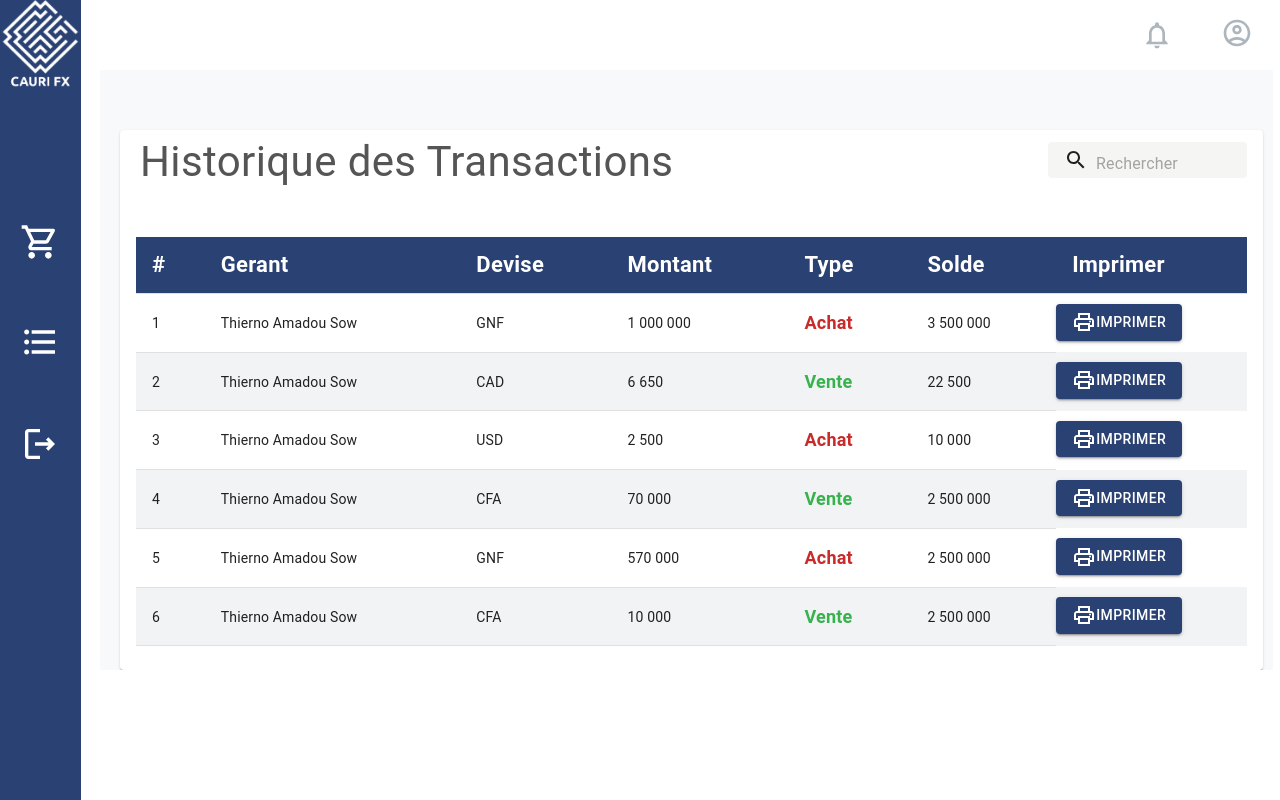
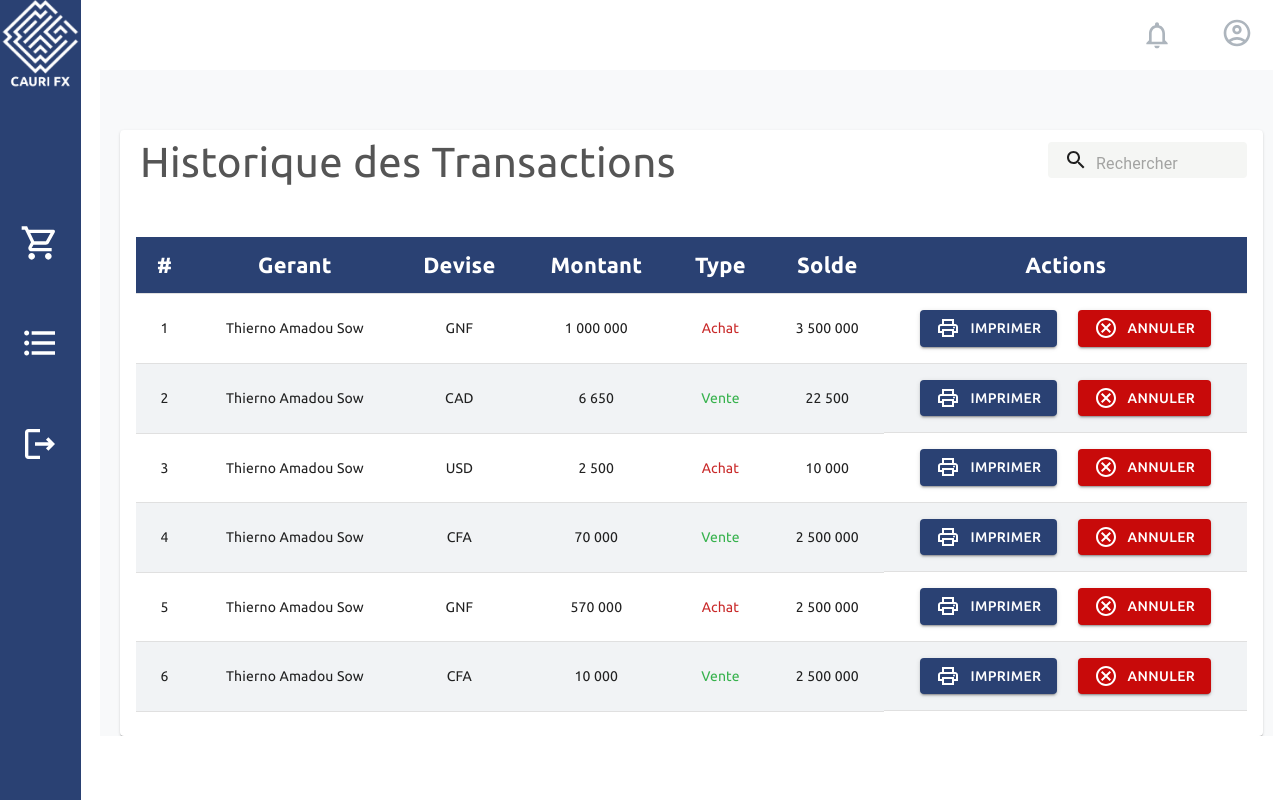
Before and after one commit to Thiernoamadousow219/reactjs-lab, a React (Create React App) app in the folder build-admin-tpl-with-mui/: page /admin/historique in a window 1280 px wide. Built offline with nearby package versions, Linux system fonts and the light colour scheme.

Commit message:
page historique

```diff
--- a/build-admin-tpl-with-mui/package.json
+++ b/build-admin-tpl-with-mui/package.json
@@ -5,6 +5,7 @@
   "dependencies": {
     "@emotion/react": "^11.10.4",
     "@emotion/styled": "^11.10.4",
+    "@fontsource/ubuntu": "^4.5.11",
     "@mui/icons-material": "^5.10.3",
     "@mui/material": "^5.10.5",
     "@testing-library/jest-dom": "^5.16.4",
--- a/build-admin-tpl-with-mui/public/index.html
+++ b/build-admin-tpl-with-mui/public/index.html
@@ -13,6 +13,7 @@
     <link rel="apple-touch-icon" href="%PUBLIC_URL%/logo192.png" />
 
     <link rel="manifest" href="%PUBLIC_URL%/manifest.json" />
+    <!-- <link href="https://fonts.googleapis.com/css2?family=Inter:wght@100;200;300;400;500;700&family=Poppins:ital,wght@1,100;1,200;1,300&family=Ubuntu:ital,wght@0,300;0,400;0,500;0,700;1,300&display=swap" rel="stylesheet"> -->
 
     <title>ADMIN TPL</title>
   </head>
--- a/build-admin-tpl-with-mui/src/app/assets/css/app.css
+++ b/build-admin-tpl-with-mui/src/app/assets/css/app.css
@@ -1,3 +1,4 @@
+@import url('https://fonts.googleapis.com/css2?family=Inter:wght@100;200;300;400;500;700&family=Poppins:ital,wght@1,100;1,200;1,300&family=Ubuntu:ital,wght@0,300;0,400;0,500;0,700;1,300&display=swap');
 .app{
     background-color: blue;
     height: 100vh !important;
--- a/build-admin-tpl-with-mui/src/app/assets/css/index.css
+++ b/build-admin-tpl-with-mui/src/app/assets/css/index.css
@@ -1,3 +1,4 @@
+@import url('https://fonts.googleapis.com/css2?family=Inter:wght@100;200;300;400;500;700&family=Poppins:ital,wght@1,100;1,200;1,300&family=Ubuntu:ital,wght@0,300;0,400;0,500;0,700;1,300&display=swap');
 body{
     margin: 0px !important;
     padding: 0px !important;
--- a/build-admin-tpl-with-mui/src/app/themes/theme.js
+++ b/build-admin-tpl-with-mui/src/app/themes/theme.js
@@ -12,5 +12,11 @@ export const theme = createTheme({
         extra:{
             main: "#5F70A7"
         }
+    },
+    fontFamily: {
+       police:{
+        main:'ubuntu',
+       }
     }
+
 });
--- a/build-admin-tpl-with-mui/src/app/views/AdminTemplate.jsx
+++ b/build-admin-tpl-with-mui/src/app/views/AdminTemplate.jsx
@@ -4,6 +4,10 @@ import { Box, Grid, Popover, styled, Typography } from '@mui/material'
 import React, { useState } from 'react'
 import { Link } from 'react-router-dom';
 import { theme } from '../themes/theme';
+import '@fontsource/ubuntu/300.css';
+import '@fontsource/ubuntu/400.css';
+import '@fontsource/ubuntu/500.css';
+import '@fontsource/ubuntu/700.css';
 const logo = require('../assets/images/logo-blue.png');
 
 const MenuItem = styled('div')(()=>({
@@ -11,6 +15,7 @@ const MenuItem = styled('div')(()=>({
   display: 'flex',
   alignItems: 'center',
   justifyContent: 'center',
+  fontFamily: theme.fontFamily.police.main,
   cursor: 'pointer'
 }));
 
@@ -31,6 +36,7 @@ const MenuItemStyles = {
     bgcolor: '#fff',
     '& > a > svg, > svg': {
       color: theme.palette.primary.main,
+      fontFamily: theme.fontFamily.police.main,
       fontSize: 64
     }
   },
@@ -42,15 +48,17 @@ const MenuItemStyles = {
 
 const MainStyles = {
   marginLeft: '100px',
-  overflowX: 'hidden'
+  overflowX: 'hidden',
 
 }
 
 const NavBarStyles = {
   position: 'fixed',
   zIndex: '1000',
+  // boxShadow: '1px 0px 10px 4px #4B4B4B',
   bgcolor: '#fff',
   width: '100%',
+  fontFamily: theme.fontFamily,
   maxWidth: 'inherit !important',
   minHeight: '70px',
   display: 'flex',
@@ -69,6 +77,7 @@ const LayoutStyles = {
    bgcolor: '#F8F9FA',
    marginTop: '70px',
    padding: '60px 10px 0px 20px'
+
 }
 const AdminTemplate = WrappedComponent =>{
 
@@ -110,7 +119,7 @@ const AdminTemplate = WrappedComponent =>{
                  </MenuItem>
                  <MenuItem sx={MenuItemStyles}>
                     <Link to='/admin/historique'>
-                      <FormatListBulletedOutlined />
+                       <FormatListBulletedOutlined />
                     </Link>
                  </MenuItem>
                  <MenuItem sx={MenuItemStyles}>
--- a/build-admin-tpl-with-mui/src/app/views/Historique.jsx
+++ b/build-admin-tpl-with-mui/src/app/views/Historique.jsx
@@ -3,9 +3,9 @@ import React from 'react'
 import { styled, alpha } from '@mui/material/styles';
 import SearchIcon from '@mui/icons-material/Search';
 import InputBase from '@mui/material/InputBase';
-import AdminTemplate from './AdminTemplate'
+import AdminTemplate from './AdminTemplate';
 import LocalPrintshopOutlinedIcon from '@mui/icons-material/LocalPrintshopOutlined';
-
+import CancelOutlinedIcon from '@mui/icons-material/CancelOutlined';
 const StyledInputBase = styled(InputBase)(({ theme }) => ({
   color: '#fff',
   '& .MuiInputBase-input': {
@@ -57,16 +57,20 @@ const tableCardHeadersStyles = {
   fontSize: '42px',
   // borderBottom: '1px solid #adb5bd',
   marginBottom: '32px',
+  fontFamily:'ubuntu',
 }
 
 const tHeadStyles = {
-  bgcolor: '#2A4173'
+  bgcolor: '#2A4173',
+  fontFamily:'ubuntu',
 }
 
 const tHeadCellsStyles = {
   fontSize: '22px',
   fontWeight: 'bold',
-  color: '#fff'
+  color: '#fff',
+  textAlign:'center',
+  fontFamily:'ubuntu',
 }
 
 const tRowsStyles = {
@@ -80,13 +84,15 @@ const historyTitle = {
 }
 const achactDevise = {
   color:'#c92a2a',
-  fontSize: '18px',
-  fontWeight:'bold',
+  // fontSize: '18px',
+  textAlign:'center',
+  fontFamily:'ubuntu',
 }
 const venteDevise = {
   color:'#37b24d',
-  fontSize:'18px',
-  fontWeight:'bold',
+  textAlign:'center',
+  // fontSize:'18px',
+  fontFamily:'ubuntu',
 }
 const rechercheCard = {
   display: 'flex',
@@ -100,15 +106,40 @@ const placeholder = {
 
 const button = {
   display: 'flex',
-  justifyContent: 'center',
+  justifyContent: 'space-between',
   position: 'relative',
-  top: '10px',
+  // top: '10px',
+  fontFamily:'ubuntu',
+}
+const buttonDanger = {
+  backgroundColor:"#C80A0A",
+  color:"#fff",
+  display: 'flex',
+  justifyContent:'center',
+  position: 'relative',
+  // top: '20px',
+  fontFamily:'ubuntu',
+}
+const btnIcon = {
+  display:'flex',
+  justifyContent:'space-evenly',
+  marginRight:'10px',
+}
+const actions = {
+  display:'flex',
+  justifyContent:'space-evenly',
+  alignItems:'center',
+  fontFamily:'ubuntu',
+}
+const tableContent = {
+  textAlign:'center',
+  fontFamily:'ubuntu',
 }
 function Historique() {
   return (
     <Box>
         <Grid container spacing={2}>
-            <Grid item xs={6} md={12} lg={12} sm={6}>
+            <Grid item xs={6} md={12} lg={12} sm={12}>
                 <Card>
                     <CardContent>
                       <Grid container spacing={2} sx={rechercheCard}>
@@ -136,63 +167,63 @@ function Historique() {
                                         <TableCell sx={tHeadCellsStyles}>Montant</TableCell>
                                         <TableCell sx={tHeadCellsStyles}>Type</TableCell>
                                         <TableCell sx={tHeadCellsStyles}>Solde</TableCell>
-                                        <TableCell sx={tHeadCellsStyles}>Imprimer</TableCell>
+                                        <TableCell sx={tHeadCellsStyles}>Actions</TableCell>
                                     </TableRow>
                                 </TableHead>
                                 <TableBody>
                                     <TableRow sx={tRowsStyles}>
-                                        <TableCell>1</TableCell>
-                                        <TableCell>Thierno Amadou Sow</TableCell>
-                                        <TableCell>GNF</TableCell>
-                                        <TableCell>1 000 000 </TableCell>
+                                        <TableCell sx={tableContent}>1</TableCell>
+                                        <TableCell sx={tableContent}>Thierno Amadou Sow</TableCell>
+                                        <TableCell sx={tableContent}>GNF</TableCell>
+                                        <TableCell sx={tableContent}>1 000 000 </TableCell>
                                         <TableCell sx={achactDevise}>Achat</TableCell>
-                                        <TableCell>3 500 000</TableCell>
-                                        <Button sx={button} variant="contained"><LocalPrintshopOutlinedIcon/>Imprimer</Button>
+                                        <TableCell sx={tableContent}>3 500 000</TableCell>
+                                        <TableCell sx={actions}><Button sx={button} variant="contained"><LocalPrintshopOutlinedIcon sx={btnIcon}/>Imprimer</Button> <Button sx={buttonDanger} variant="contained"><CancelOutlinedIcon sx={btnIcon}/>Annuler</Button></TableCell>
                                     </TableRow>
                                     <TableRow sx={tRowsStyles}>
-                                        <TableCell>2</TableCell>
-                                        <TableCell>Thierno Amadou Sow</TableCell>
-                                        <TableCell>CAD</TableCell>
-                                        <TableCell>6 650 </TableCell>
+                                        <TableCell sx={tableContent}>2</TableCell>
+                                        <TableCell sx={tableContent}>Thierno Amadou Sow</TableCell>
+                                        <TableCell sx={tableContent}>CAD</TableCell>
+                                        <TableCell sx={tableContent}>6 650 </TableCell>
                                         <TableCell sx={venteDevise}>Vente</TableCell>
-                                        <TableCell>22 500</TableCell>
-                                        <Button  sx={button} variant="contained"><LocalPrintshopOutlinedIcon/>Imprimer</Button>
+                                        <TableCell sx={tableContent}>22 500</TableCell>
+                                        <TableCell sx={actions}><Button sx={button} variant="contained"><LocalPrintshopOutlinedIcon sx={btnIcon}/>Imprimer</Button> <Button sx={buttonDanger} variant="contained"><CancelOutlinedIcon sx={btnIcon} />Annuler</Button></TableCell>
                                     </TableRow>
                                     <TableRow sx={tRowsStyles}>
-                                        <TableCell>3</TableCell>
-                                        <TableCell>Thierno Amadou Sow</TableCell>
-                                        <TableCell>USD</TableCell>
-                                        <TableCell>2 500 </TableCell>
+                                        <TableCell sx={tableContent}>3</TableCell>
+                                        <TableCell sx={tableContent}>Thierno Amadou Sow</TableCell>
+                                        <TableCell sx={tableContent}>USD</TableCell>
+                                        <TableCell sx={tableContent}>2 500 </TableCell>
                                         <TableCell sx={achactDevise}>Achat</TableCell>
-                                        <TableCell>10 000</TableCell>
-                                        <Button  sx={button} variant="contained"><LocalPrintshopOutlinedIcon/>Imprimer</Button>
+                                        <TableCell sx={tableContent}>10 000</TableCell>
+                                        <TableCell sx={actions}><Button sx={button} variant="contained"><LocalPrintshopOutlinedIcon sx={btnIcon}/>Imprimer</Button> <Button sx={buttonDanger} variant="contained"><CancelOutlinedIcon sx={btnIcon} />Annuler</Button></TableCell>
                                     </TableRow>
                                     <TableRow sx={tRowsStyles}>
-                                        <TableCell>4</TableCell>
-                                        <TableCell>Thierno Amadou Sow</TableCell>
-                                        <TableCell>CFA</TableCell>
-                                        <TableCell>70 000 </TableCell>
+                                        <TableCell sx={tableContent}>4</TableCell>
+                                        <TableCell sx={tableContent}>Thierno Amadou Sow</TableCell>
+                                        <TableCell sx={tableContent}>CFA</TableCell>
+                                        <TableCell sx={tableContent}>70 000 </TableCell>
                                         <TableCell sx={venteDevise}>Vente</TableCell>
-                                        <TableCell> 2 500 000</TableCell>
-                                        <Button  sx={button} variant="contained"><LocalPrintshopOutlinedIcon/>Imprimer</Button>
+                                        <TableCell sx={tableContent}> 2 500 000</TableCell>
+                                        <TableCell sx={actions}><Button sx={button} variant="contained"><LocalPrintshopOutlinedIcon sx={btnIcon}/>Imprimer</Button> <Button sx={buttonDanger} variant="contained"><CancelOutlinedIcon sx={btnIcon} />Annuler</Button></TableCell>
                                     </TableRow>
                                     <TableRow sx={tRowsStyles}>
-                                        <TableCell>5</TableCell>
-                                        <TableCell>Thierno Amadou Sow</TableCell>
-                                        <TableCell>GNF</TableCell>
-                                        <TableCell>570 000 </TableCell>
+                                        <TableCell sx={tableContent}>5</TableCell>
+                                        <TableCell sx={tableContent}>Thierno Amadou Sow</TableCell>
+                                        <TableCell sx={tableContent}>GNF</TableCell>
+                                        <TableCell sx={tableContent}>570 000 </TableCell>
                                         <TableCell sx={achactDevise}>Achat</TableCell>
-                                        <TableCell> 2 500 000</TableCell>
-                                        <Button  sx={button} variant="contained"><LocalPrintshopOutlinedIcon/>Imprimer</Button>
+                                        <TableCell sx={tableContent}> 2 500 000</TableCell>
+                                        <TableCell sx={actions}><Button sx={button} variant="contained"><LocalPrintshopOutlinedIcon sx={btnIcon}/>Imprimer</Button> <Button sx={buttonDanger} variant="contained"><CancelOutlinedIcon sx={btnIcon} />Annuler</Button></TableCell>
                                     </TableRow>
                                     <TableRow sx={tRowsStyles}>
-                                        <TableCell>6</TableCell>
-                                        <TableCell>Thierno Amadou Sow</TableCell>
-                                        <TableCell>CFA</TableCell>
-                                        <TableCell>10 000 </TableCell>
+                                        <TableCell sx={tableContent}>6</TableCell>
+                                        <TableCell sx={tableContent}>Thierno Amadou Sow</TableCell>
+                                        <TableCell sx={tableContent}>CFA</TableCell>
+                                        <TableCell sx={tableContent}>10 000 </TableCell>
                                         <TableCell sx={venteDevise}>Vente</TableCell>
-                                        <TableCell> 2 500 000</TableCell>
-                                        <Button  sx={button} variant="contained"><LocalPrintshopOutlinedIcon/>Imprimer</Button>
+                                        <TableCell sx={tableContent}> 2 500 000</TableCell>
+                                        <TableCell sx={actions}><Button sx={button} variant="contained"><LocalPrintshopOutlinedIcon sx={btnIcon}/>Imprimer</Button> <Button sx={buttonDanger} variant="contained"><CancelOutlinedIcon sx={btnIcon} />Annuler</Button></TableCell>
                                     </TableRow>
                                 </TableBody>
                             </Table>
--- a/build-admin-tpl-with-mui/src/app/views/Home.jsx
+++ b/build-admin-tpl-with-mui/src/app/views/Home.jsx
@@ -2,12 +2,14 @@ import { AddOutlined } from '@mui/icons-material'
 import { Box, Button, Card, CardContent, FormControl, Grid, InputLabel, MenuItem,
             Select, Table, TableBody, TableCell, TableContainer,
             TableHead, TableRow, TextField, Typography } from '@mui/material'
-
 import React from 'react'
 import AdminTemplate from './AdminTemplate'
+import { theme } from '../themes/theme';
+// import FontFace {fontFamily: 'ubuntu'; src: local('ubuntu'),url('https://fonts.googleapis.com/css2?family=Inter:wght@100;200;300;400;500;700&family=Poppins:ital,wght@1,100;1,200;1,300&family=Ubuntu:ital,wght@0,300;0,400;0,500;0,700;1,300&display=swap');}
 const tableCardHeadersStyles = {
     color: '#adb5bd',
     fontSize: '18px',
+    fontFamily: theme.fontFamily.police.main,
     borderBottom: '1px solid #adb5bd',
     marginBottom: '32px',
 }
@@ -19,6 +21,7 @@ const tHeadStyles = {
 const tHeadCellsStyles = {
     fontSize: '14px',
     fontWeight: 'bold',
+    fontFamily: theme.fontFamily.police.main,
     color: '#fff'
 }
 
```
Also changed, not shown: build-admin-tpl-with-mui/src/app/views/Profil.jsx (added, +9 -0 lines), 1 other file (tests, documents, lock files or other folders).
